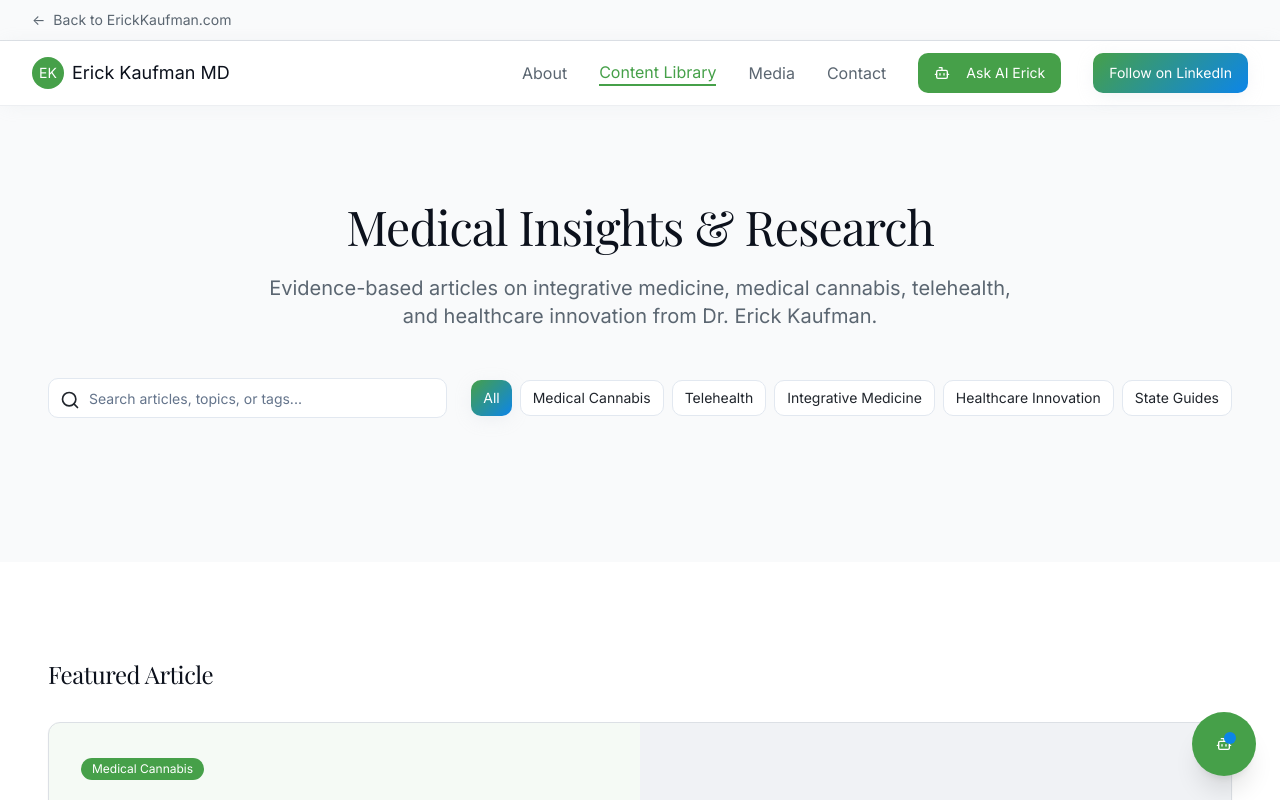
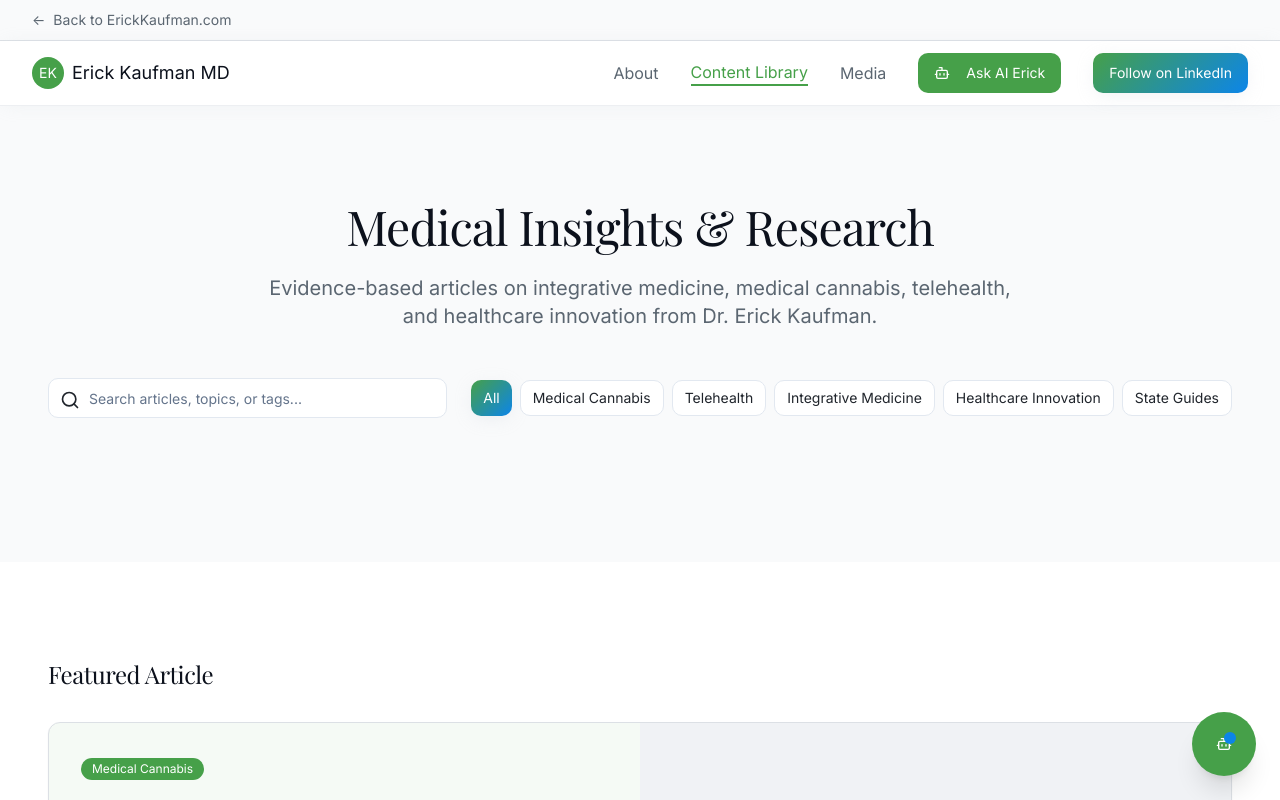
Before and after one commit to BigE200/kaufman-holistic-hub, a React (Vite) app: page /blog in a window 1280 px wide. Shown: the top 800 px of the page. Built offline with nearby package versions, Linux system fonts and the light colour scheme.

Commit message:
Remove Contact from header
Remove "Contact" from the navigation menu in `src/components/Navigation.tsx`.

```diff
--- a/src/components/Navigation.tsx
+++ b/src/components/Navigation.tsx
@@ -11,7 +11,6 @@ const Navigation = () => {
     { name: 'About', path: '/about' },
     { name: 'Content Library', path: '/blog' },
     { name: 'Media', path: '/media' },
-    { name: 'Contact', path: '/contact' },
   ];
 
   const isActive = (path: string) => location.pathname === path;
```
